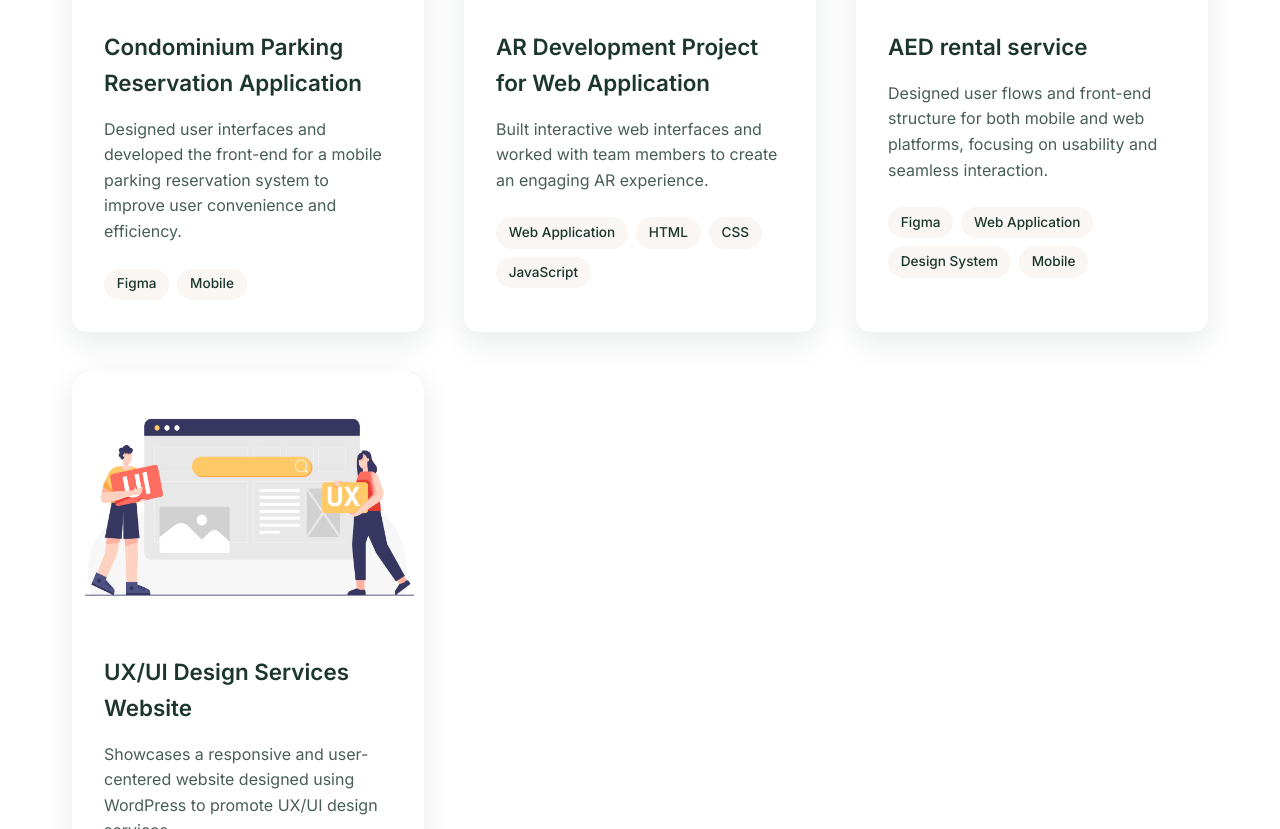
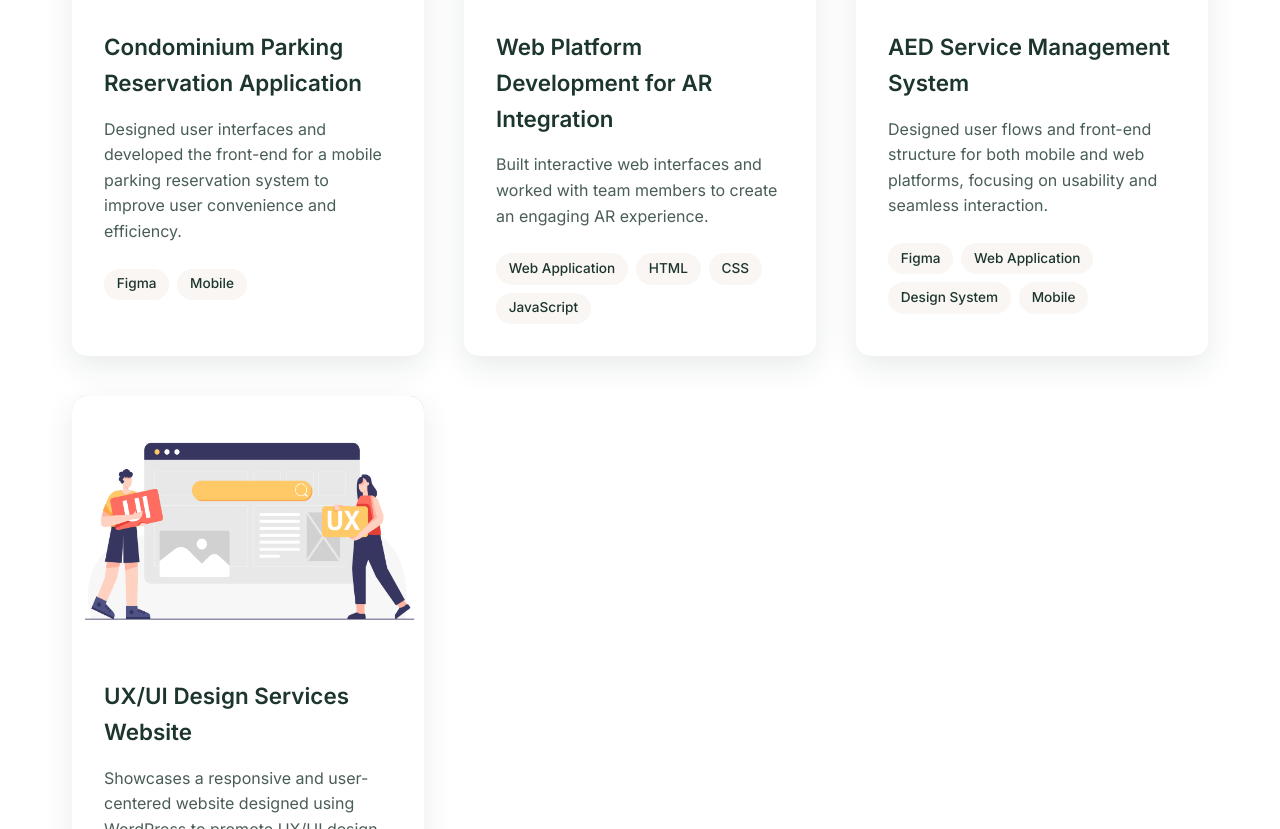
Before and after one commit to MOb-Mab/my-portfolio, a plain HTML site: page index.html in a window 1280 px wide. Shown: the part 4278-5107 px from the top of the page. Drawn offline with Linux system fonts and the light colour scheme.

Commit message:
Update index.html
fix AR and AED

```diff
--- a/index.html
+++ b/index.html
@@ -242,7 +242,7 @@
               src="img/AR.jpg"
               alt="AR Website Project">
                 <div class="portfolio-content">
-                    <h3 class="portfolio-title">AR Development Project for Web Application</h3>
+                    <h3 class="portfolio-title">Web Platform Development for AR Integration</h3>
                     <p class="portfolio-desc">Built interactive web interfaces and worked with team members to create an engaging AR experience.</p>
                     <div class="portfolio-tags">
                         <span class="tag">Web Application</span>
@@ -258,7 +258,7 @@
               src="img/AED.jpg"
               alt="AED Project">
                 <div class="portfolio-content">
-                    <h3 class="portfolio-title">AED rental service</h3>
+                    <h3 class="portfolio-title">AED Service Management System</h3>
                     <p class="portfolio-desc">Designed user flows and front-end structure for both mobile and web platforms, focusing on usability and seamless interaction.</p>
                     <div class="portfolio-tags">
                         <span class="tag">Figma</span>
```
